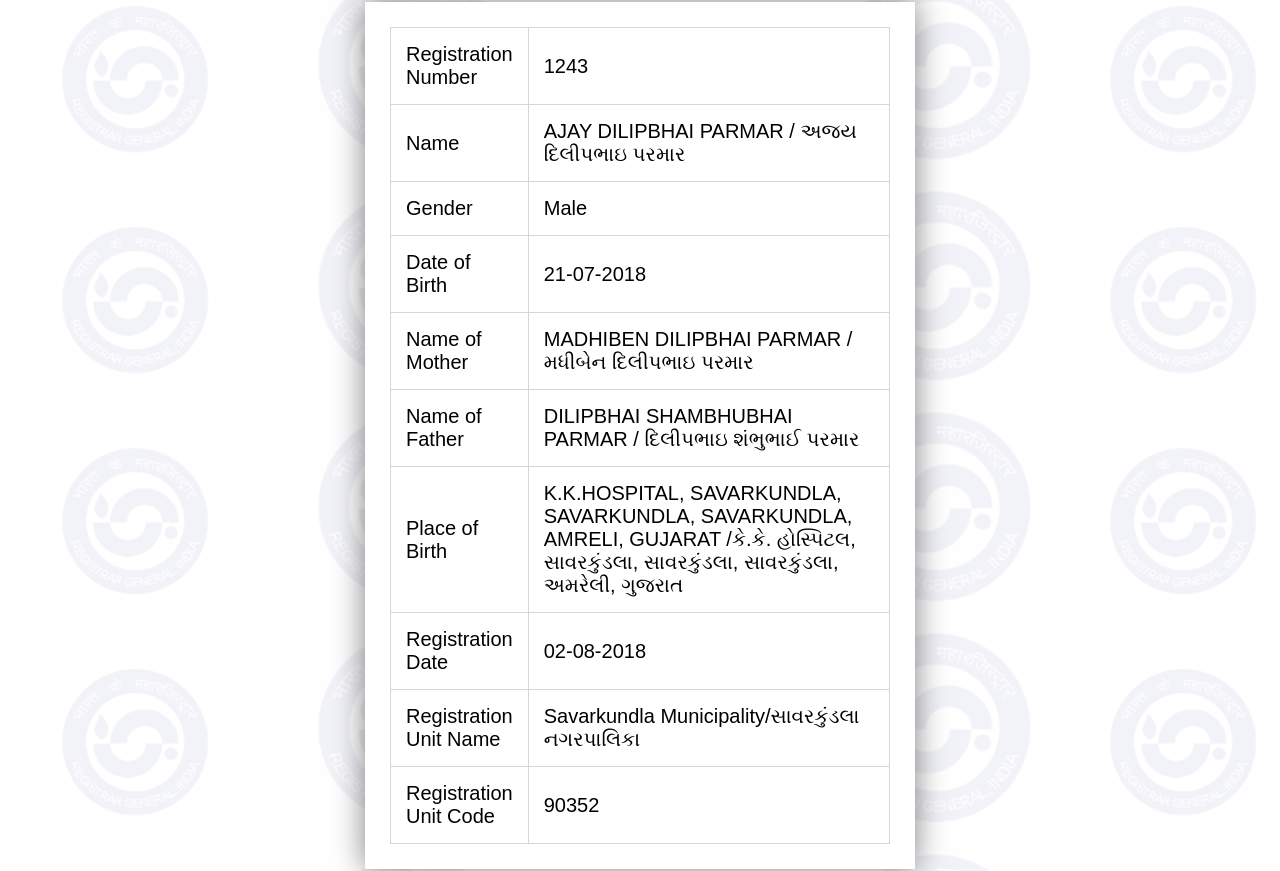
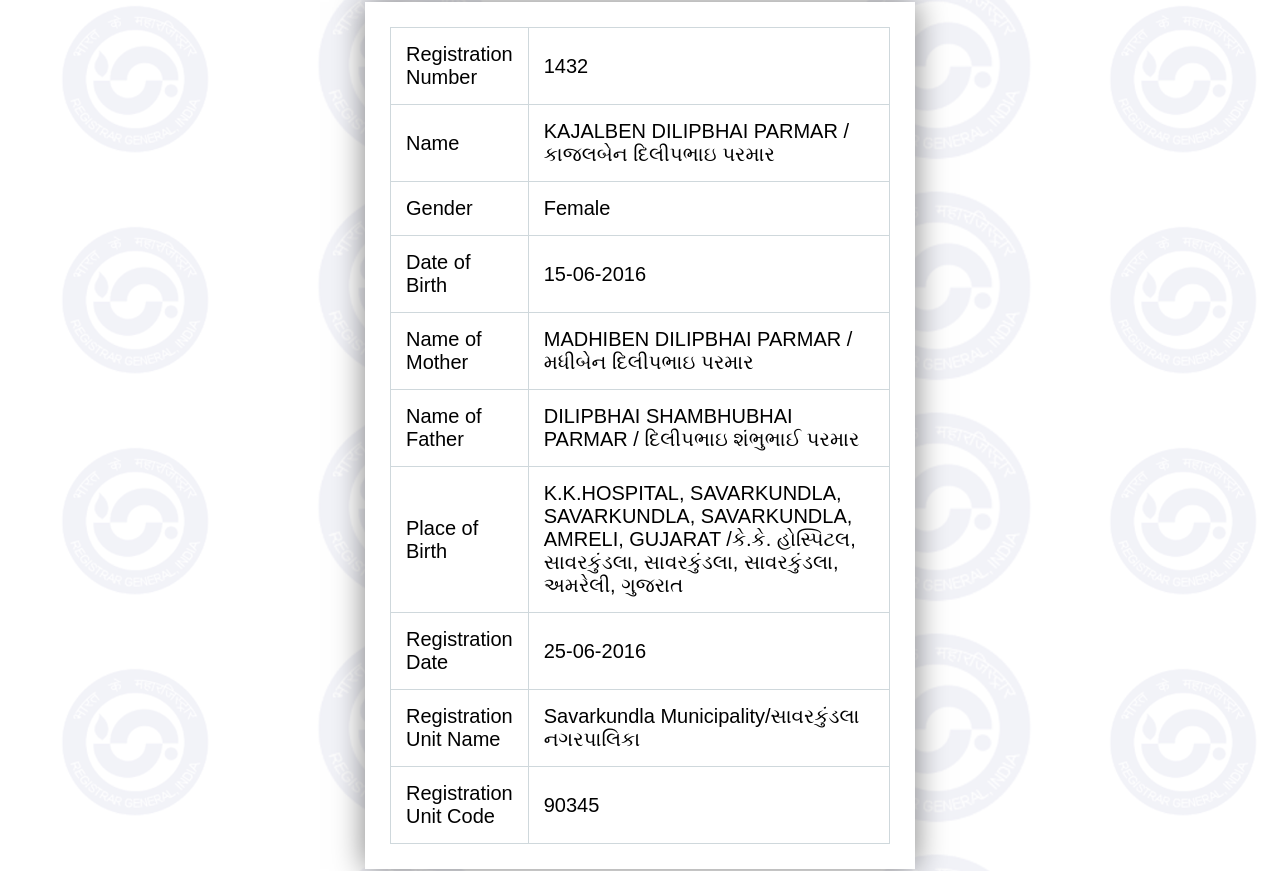
Before and after one commit to xaviarlotha-wq/DC.CRSORG.GOV.IN, a plain HTML site: page index.html in a window 1280 px wide. Shown: the part 254-1125 px from the top of the page. Drawn offline with Linux system fonts and the light colour scheme.

Commit message:
Update index.html

```diff
--- a/index.html
+++ b/index.html
@@ -139,16 +139,16 @@ setInterval(updateDateTime, 1000);
 
 <div class="container">
 <table class="data-table">
-<tr><td>Registration Number</td><td>1243</td></tr>
-<tr><td>Name</td><td>AJAY DILIPBHAI PARMAR / અજય દિલીપભાઇ પરમાર </td></tr>
-<tr><td>Gender</td><td>Male</td></tr>
-<tr><td>Date of Birth</td><td>21-07-2018</td></tr>
+<tr><td>Registration Number</td><td>1432</td></tr>
+<tr><td>Name</td><td>KAJALBEN DILIPBHAI PARMAR / કાજલબેન દિલીપભાઇ પરમાર </td></tr>
+<tr><td>Gender</td><td>Female</td></tr>
+<tr><td>Date of Birth</td><td>15-06-2016</td></tr>
 <tr><td>Name of Mother</td><td>MADHIBEN DILIPBHAI PARMAR / મધીબેન દિલીપભાઇ પરમાર</td></tr>
 <tr><td>Name of Father</td><td>DILIPBHAI SHAMBHUBHAI PARMAR / દિલીપભાઇ શંભુભાઈ પરમાર</td></tr>
 <tr><td>Place of Birth</td><td>K.K.HOSPITAL, SAVARKUNDLA, SAVARKUNDLA, SAVARKUNDLA, AMRELI, GUJARAT /કે.કે. હોસ્પિટલ, સાવરકુંડલા, સાવરકુંડલા, સાવરકુંડલા, અમરેલી, ગુજરાત </td></tr>
-<tr><td>Registration Date</td><td>02-08-2018</td></tr>
+<tr><td>Registration Date</td><td>25-06-2016</td></tr>
 <tr><td>Registration Unit Name</td><td>Savarkundla Municipality/સાવરકુંડલા નગરપાલિકા</td></tr>
-<tr><td>Registration Unit Code</td><td>90352</td></tr>
+<tr><td>Registration Unit Code</td><td>90345</td></tr>
 </table>
 </div>
 
```
